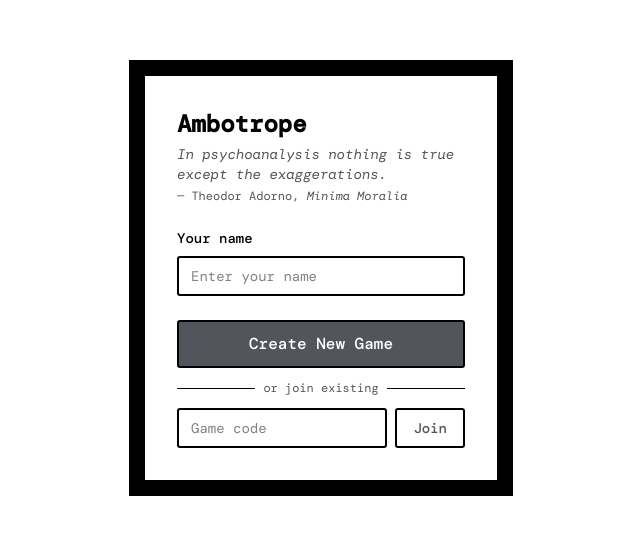
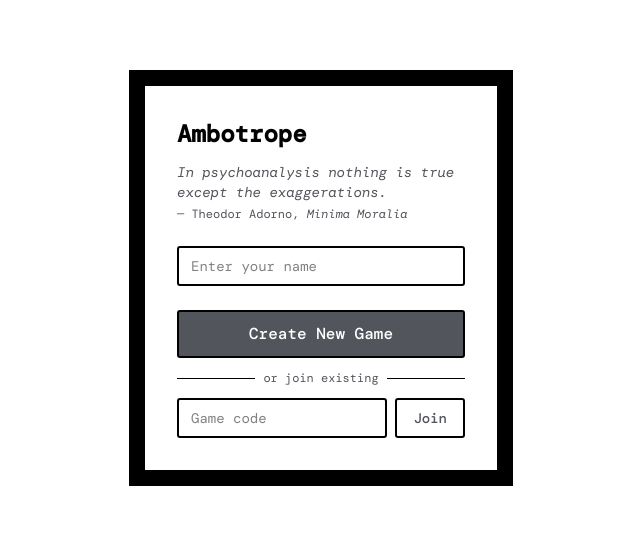
Before and after one commit to kjleitz/ambotrope, a React (Vite) app in the folder apps/web/: page / in a window 1280 px wide. Shown: the part 122-656 px from the top of the page, without its empty margins (319-959 px from the left). Built offline with nearby package versions, Linux system fonts and the light colour scheme; what honeycomb-grid would draw is missing.

Commit message:
first impression tweaks

```diff
--- a/apps/web/src/pages/game.tsx
+++ b/apps/web/src/pages/game.tsx
@@ -64,10 +64,7 @@
       <div className="flex-1 flex items-center justify-center p-4">
         <div className="flex flex-col gap-5 p-8 rounded-2xl w-full max-w-sm bg-surface border border-border">
           <div className="flex flex-col gap-1">
-            <h1 className="text-xl font-bold">Join Game</h1>
-            <p className="text-sm text-text-muted">
-              Enter your name to join game <span className="font-mono">{gameId}</span>
-            </p>
+            <h1 className="text-2xl font-bold">Ambotrope</h1>
             <blockquote className="mt-2 text-sm text-text-muted italic whitespace-pre-line">
               {quote.text}
               <footer className="mt-1 not-italic text-xs">
@@ -75,8 +72,8 @@
               </footer>
             </blockquote>
           </div>
+
           <div className="flex flex-col gap-2">
-            <label className="text-sm font-medium">Your name</label>
             <input
               type="text"
               value={nameInput}
@@ -88,6 +85,8 @@
               className="px-3 py-2 rounded-lg text-sm outline-none bg-surface-alt border border-border"
             />
           </div>
+
+          <div className="flex flex-col gap-3">
             <button
               onClick={handleJoin}
               disabled={!nameInput.trim()}
@@ -99,6 +98,7 @@
             >
               Join Game
             </button>
+          </div>
         </div>
       </div>
     );
--- a/apps/web/src/pages/home.tsx
+++ b/apps/web/src/pages/home.tsx
@@ -24,7 +24,7 @@
       <div className="flex flex-col gap-6 p-8 rounded-2xl w-full max-w-sm bg-surface border border-border">
         <div className="flex flex-col gap-1">
           <h1 className="text-2xl font-bold">Ambotrope</h1>
-          <blockquote className="text-sm text-text-muted italic whitespace-pre-line">
+          <blockquote className="mt-2 text-sm text-text-muted italic whitespace-pre-line">
             {quote.text}
             <footer className="mt-1 not-italic text-xs">
               — {quote.author}{quote.source ? <>, <cite>{quote.source}</cite></> : null}
@@ -33,7 +33,6 @@
         </div>
 
         <div className="flex flex-col gap-2">
-          <label className="text-sm font-medium">Your name</label>
           <input
             type="text"
             value={name}
```
Lines whose indentation alone changed are shown as unchanged.
